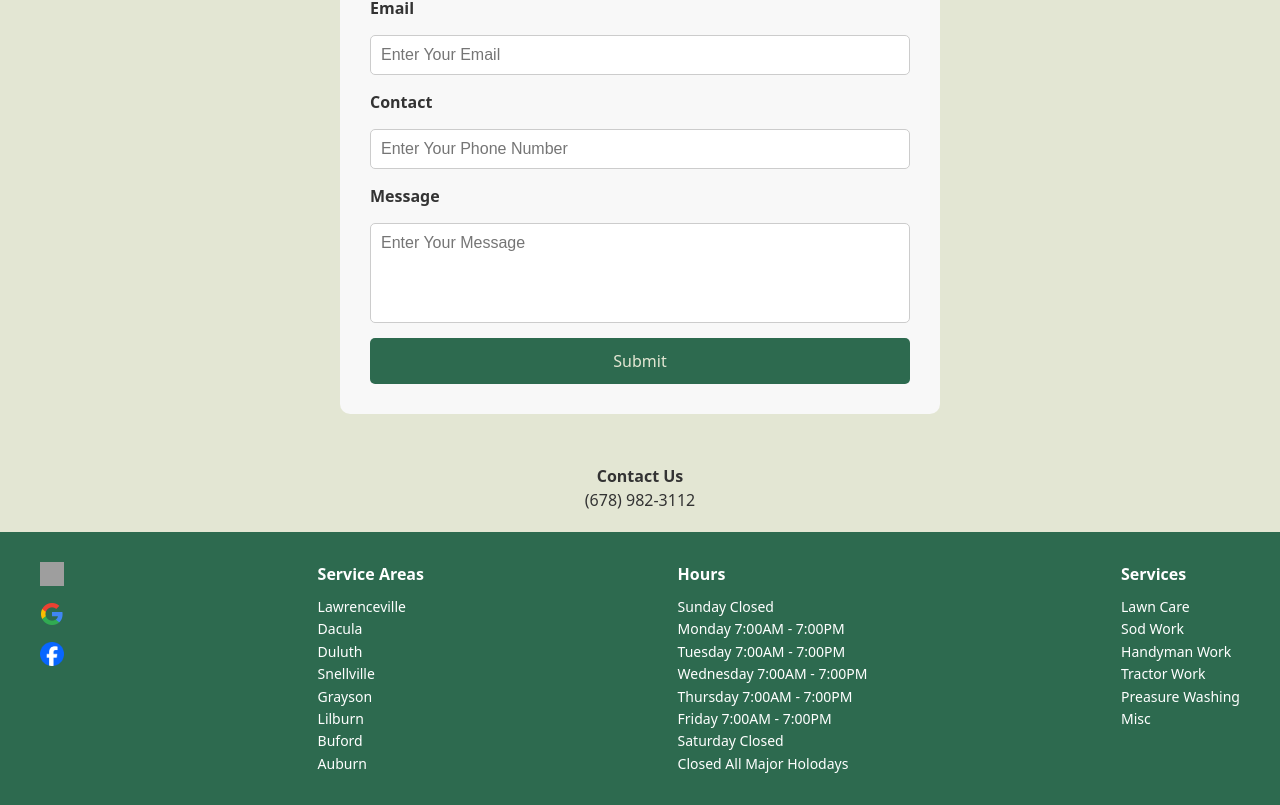
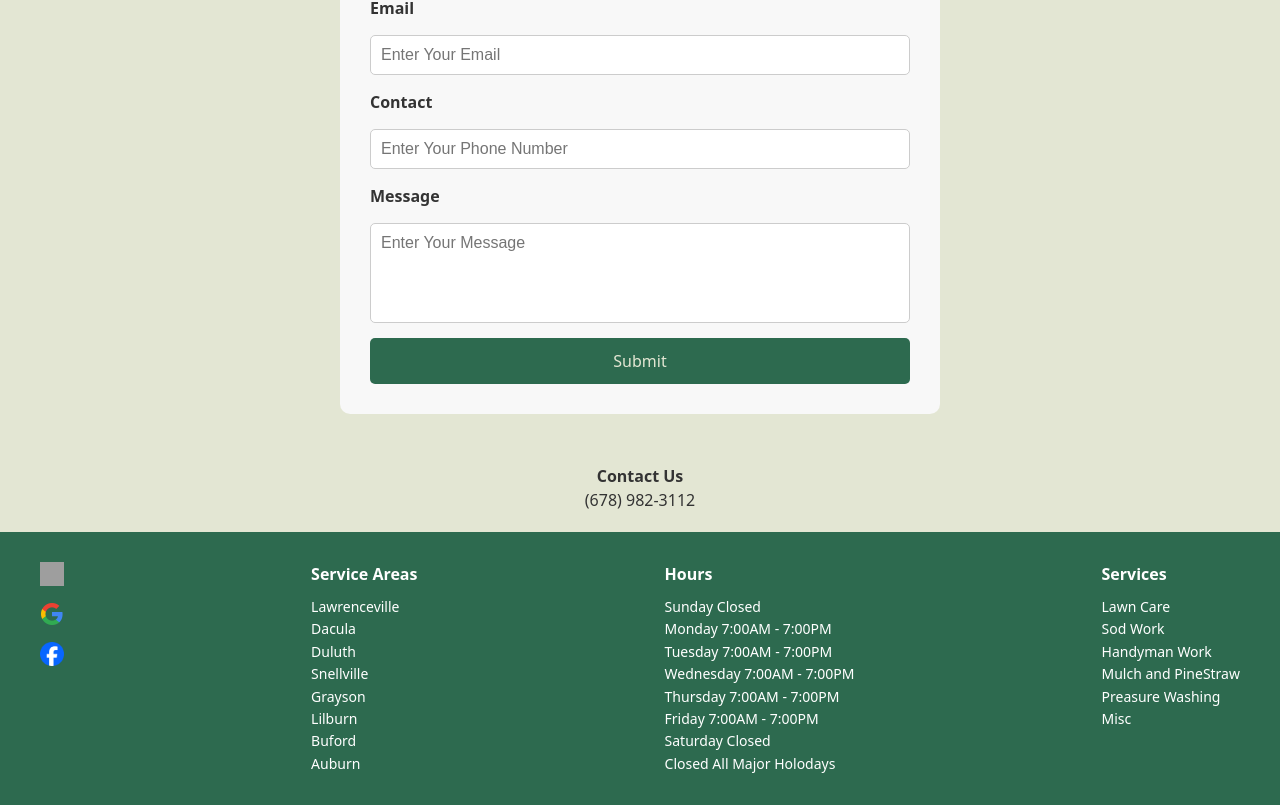
Before and after one commit to NURQUILLA/JJ-sLandscapingMaintenance, a React (Vite) app: page /quotes in a window 1280 px wide. Shown: the part 478-1283 px from the top of the page. Built offline with nearby package versions, Linux system fonts and the light colour scheme; grey boxes are pictures that could not be loaded.

Commit message:
footer edit

```diff
--- a/src/components/Footer.jsx
+++ b/src/components/Footer.jsx
@@ -60,7 +60,7 @@ const Footer = () => {
                         <li>Lawn Care</li>
                         <li>Sod Work</li>
                         <li>Handyman Work</li>
-                        <li>Tractor Work</li>
+                        <li>Mulch and PineStraw</li>
                         <li>Preasure Washing</li>
                         <li>Misc</li>
                     </ul>
```
